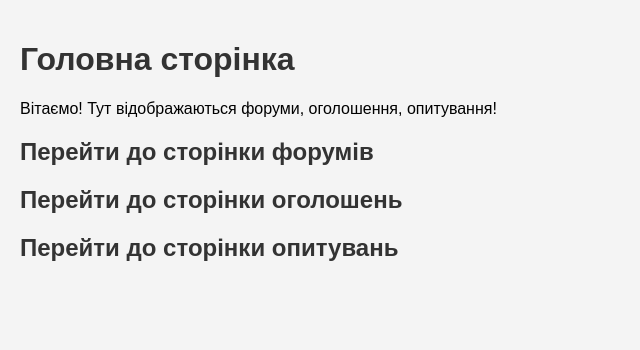
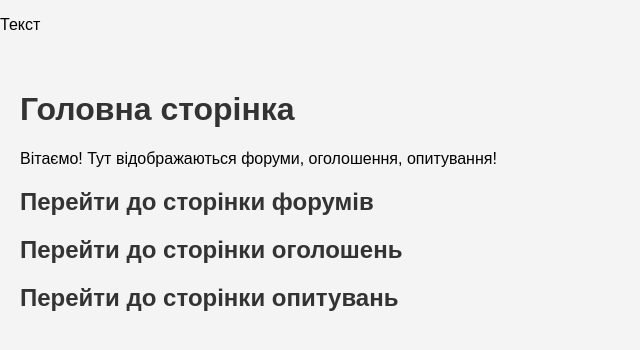
Before and after one commit to AlexandrRofficial/Online_Portal_Project, a Django app: page / in a window 1280 px wide. Shown: the part 48-398 px from the top of the page, without its empty margins (0-640 px from the left). Run offline with Django 5.2, Linux system fonts and the light colour scheme.

Commit message:
first_commit

```diff
--- a/main_page_app/templates/index.html
+++ b/main_page_app/templates/index.html
@@ -33,7 +33,7 @@
         <strong>Портал групи</strong>
     </div>
 </div>
-
+<p>Текст</p>
 <!-- Весь контент здесь -->
 <div class="container">
     <h1>Головна сторінка</h1>
```
